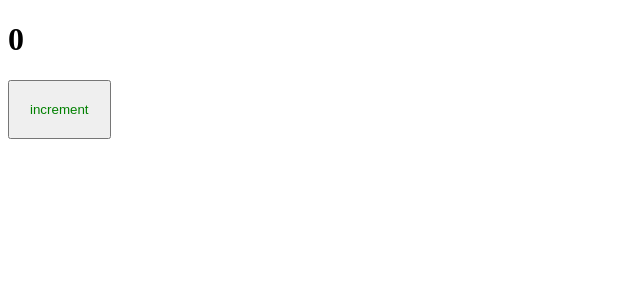
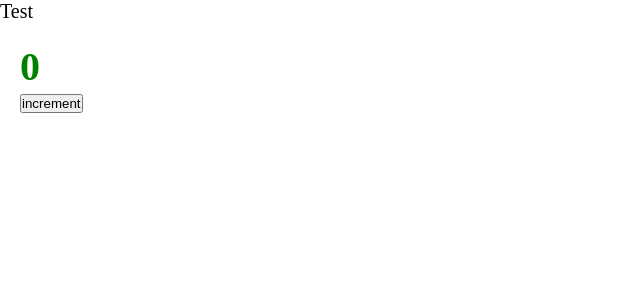
Before and after one commit to ezzEkzo/twitter, a React app: page / in a window 1280 px wide. Shown: the top 300 px of the page, without its empty margins (0-640 px from the left). Built offline with nearby package versions, Linux system fonts and the light colour scheme.

Commit message:
options cssLoader and MiniCssExtractPlugin

```diff
--- a/package.json
+++ b/package.json
@@ -19,6 +19,7 @@
     "@types/webpack-dev-server": "^4.7.2",
     "css-loader": "^6.6.0",
     "html-webpack-plugin": "^5.5.0",
+    "mini-css-extract-plugin": "^2.5.3",
     "sass": "^1.49.9",
     "sass-loader": "^12.6.0",
     "style-loader": "^3.3.1",
--- /dev/null
+++ b/src/App.tsx
@@ -0,0 +1,14 @@
+import React from 'react';
+import Counter from "./components/Counter";
+import "./index.scss"
+
+const App = () => {
+    return (
+        <div className={"app"}>
+            Test
+            <Counter/>
+        </div>
+    );
+};
+
+export default App;
--- a/src/components/Counter.tsx
+++ b/src/components/Counter.tsx
@@ -1,5 +1,5 @@
 import React, {useState} from 'react';
-import "./Counter.scss"
+import styles from "./Counter.module.scss"
 
 export const Counter = () => {
     const [count, setCount] = useState(0)
@@ -9,9 +9,9 @@ export const Counter = () => {
     }
 
     return (
-        <div>
-            <h1 className={"h1"}>{count}</h1>
-            <button className={'btn'} onClick={increment}>increment</button>
+        <div  className={styles.btn}>
+            <h1 >{count}</h1>
+            <button onClick={increment}>increment</button>
         </div>
     );
 };
--- a/src/gloabal.d.ts
+++ b/src/gloabal.d.ts
@@ -1,4 +1,4 @@
-declare module '*.css' {
+declare module '*.scss' {
     interface IClassNames {
         [className: string]: string
     }
--- /dev/null
+++ b/src/index.scss
@@ -0,0 +1,9 @@
+* {
+  margin: 0;
+  padding: 0;
+  box-sizing: border-box;
+}
+
+.app {
+  font-size: 20px;
+}
--- a/src/index.tsx
+++ b/src/index.tsx
@@ -1,10 +1,10 @@
 import {render} from "react-dom";
-import Counter from "./components/Counter";
+import App from "./App";
 
 
 render(
     <div>
-        <Counter/>
+        <App/>
     </div>,
     document.getElementById("root")
 )
```
Also changed, not shown: src/components/Counter.module.scss (renamed from src/components/Counter.scss), 4 other files (tests, documents, lock files or other folders).
